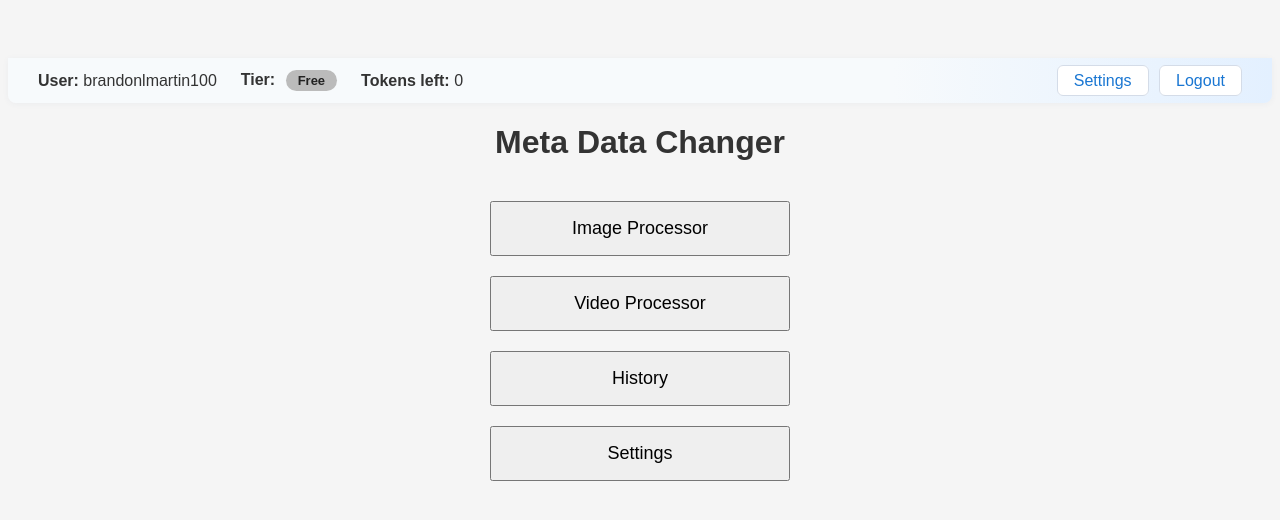
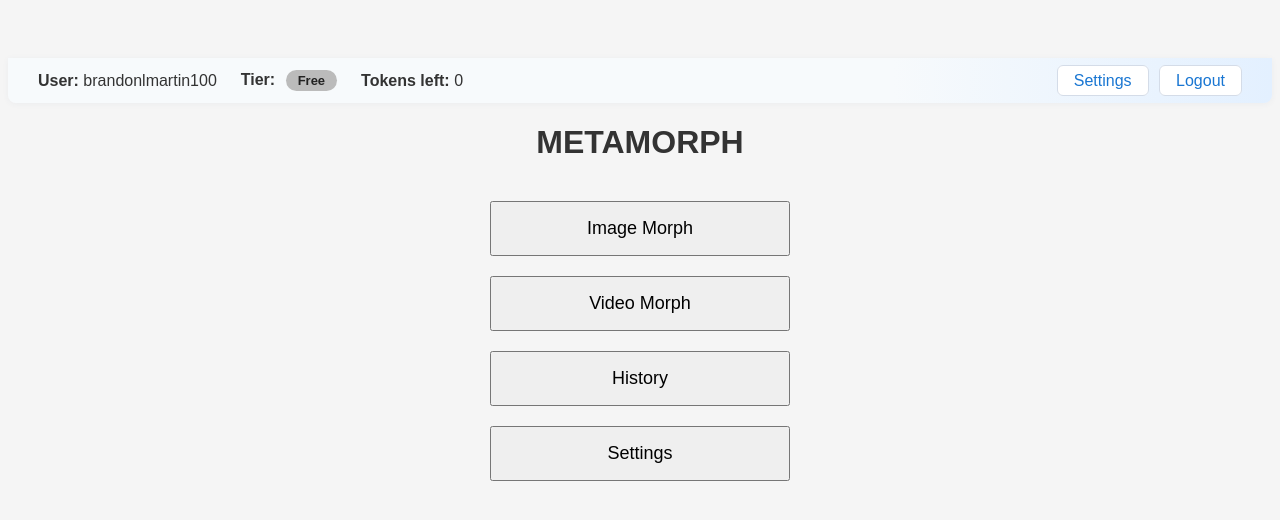
Before and after one commit to BrandonM01/METAMORPH, a Flask app: page / in a window 1280 px wide. Shown: the top 520 px of the page. Run offline with Flask 3, Linux system fonts and the light colour scheme; a user stored in the database is signed in.

Commit message:
Update home.html

```diff
--- a/templates/home.html
+++ b/templates/home.html
@@ -1,17 +1,17 @@
 {% extends "base.html" %}
 
-{% block title %}Home - Meta Data Changer{% endblock %}
+{% block title %}Home - METAMORPH{% endblock %}
 
 {% block content %}
 <div class="container">
-    <h1>Meta Data Changer</h1>
+    <h1>METAMORPH</h1>
 
     <div class="buttons">
         <a href="{{ url_for('image_processor') }}">
-            <button>Image Processor</button>
+            <button>Image Morph</button>
         </a>
         <a href="{{ url_for('video_processor') }}">
-            <button>Video Processor</button>
+            <button>Video Morph</button>
         </a>
         <a href="{{ url_for('history') }}">
             <button>History</button>
```
